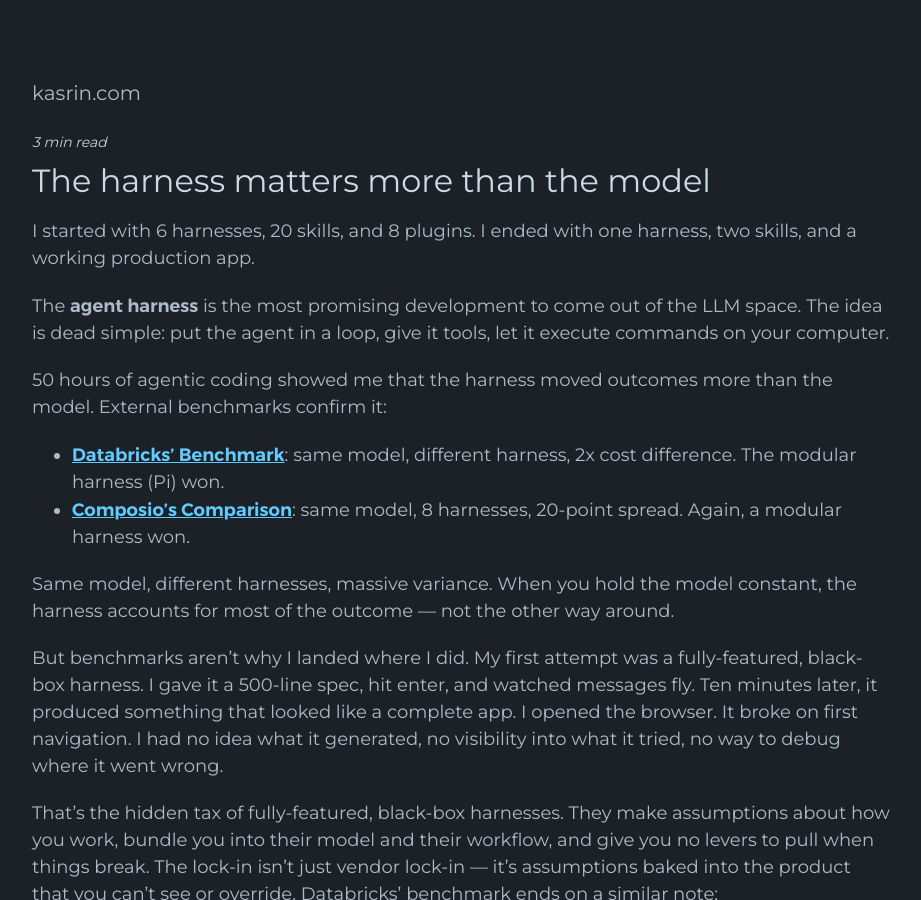
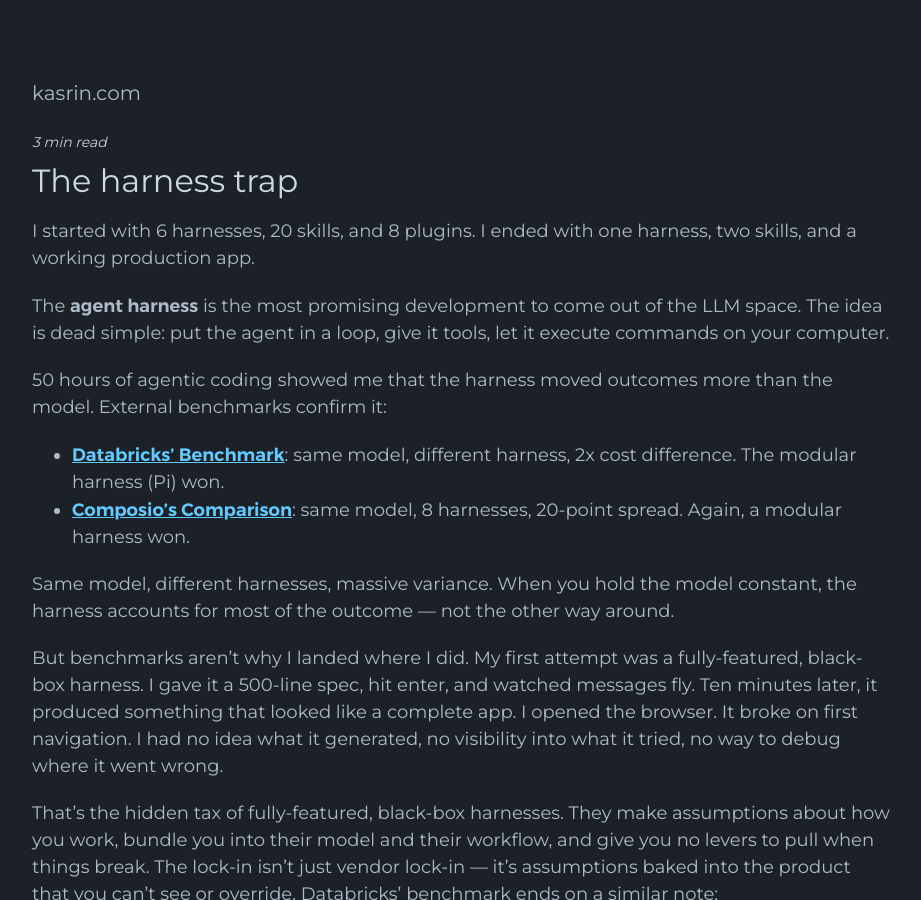
Before and after one commit to n42r/n42r.github.io, a Jekyll site: the page built from _posts/2026-09-15-the-harness-trap.md, in a window 1280 px wide and 900 px high. Shown: the whole window, without its empty margins (178-1099 px from the left). Built offline with Jekyll 4.4.1, drawn with Linux system fonts in a browser that asks for light colours.

Commit message:
updated articles

```diff
--- a/_posts/2026-09-15-the-harness-matters-more-than-the-model.md
+++ b/_posts/2026-09-15-the-harness-trap.md
@@ -1,13 +1,13 @@
 ---
 layout: post
-title: "The harness matters more than the model"
+title: "The harness trap"
 date: 2026-09-15
 series: agentic-skeleton
 series_num: 2
 series_title: The Agentic AI Skeleton
 ---
 
-# The harness matters more than the model
+# The harness trap
 
 I started with 6 harnesses, 20 skills, and 8 plugins. I ended with one harness, two skills, and a working production app.
 
```
